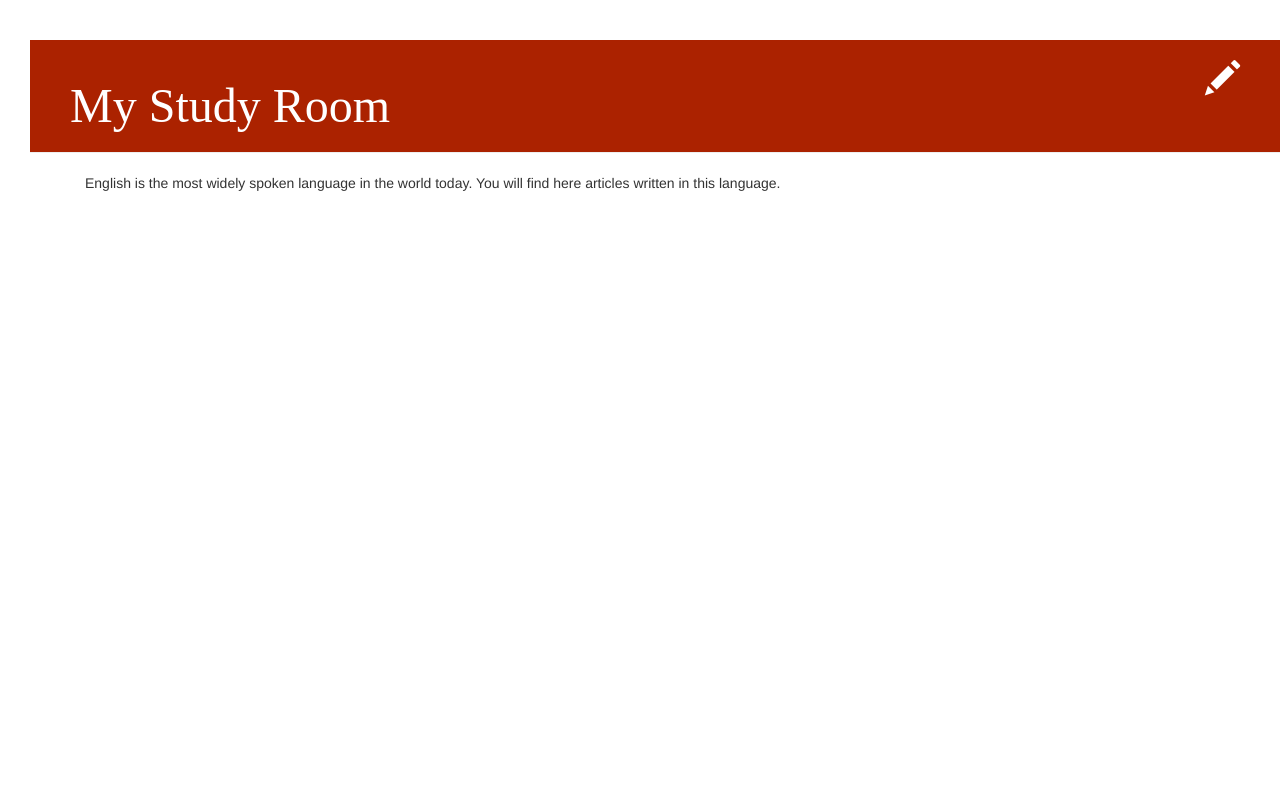
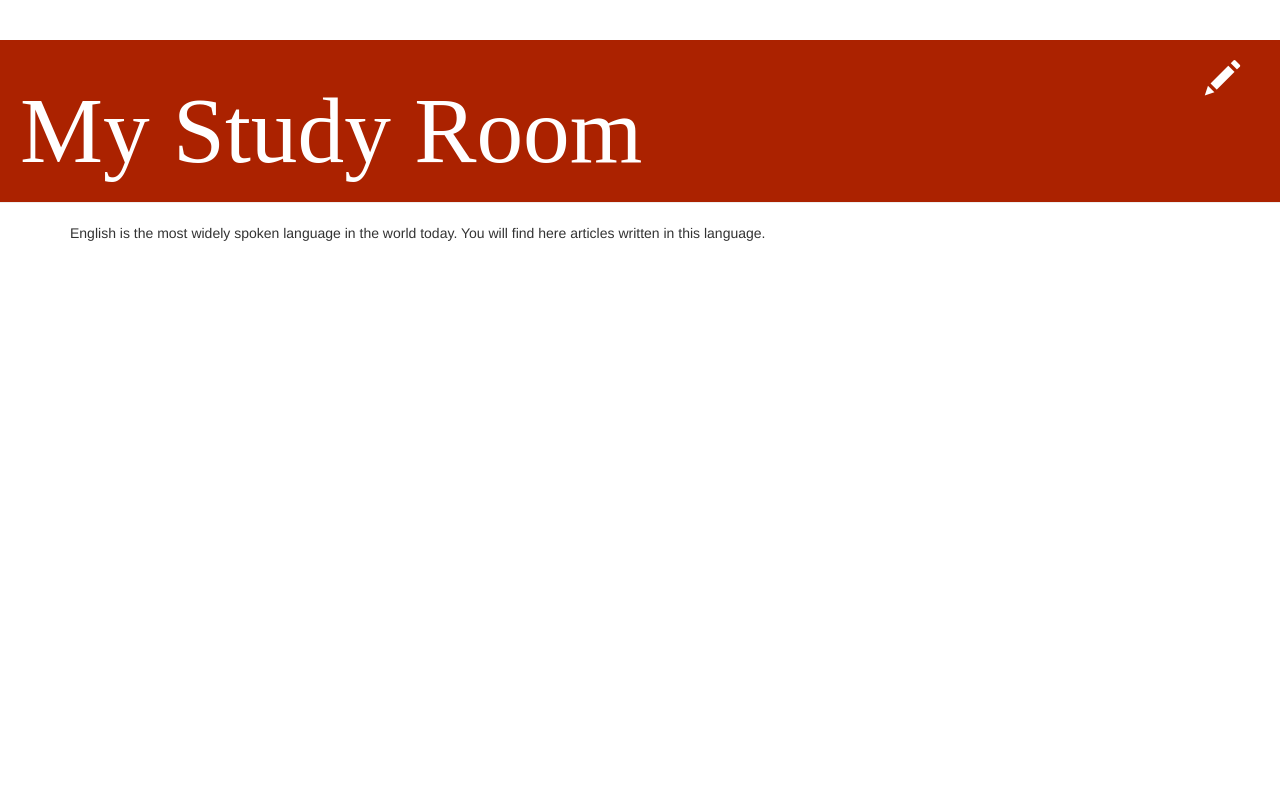
Before and after one commit to masodik/my-first-blog, a Django app: template blog/templates/blog/english.html in a window 1280 px wide. Run offline with Django 3.2, Linux system fonts and the light colour scheme; the template is opened without the code that fills it, so the values that code supplies are empty; some libraries are stand-ins or nearby versions.

Commit message:
Twenty-third

```diff
--- a/blog/static/css/blog.css
+++ b/blog/static/css/blog.css
@@ -4,18 +4,18 @@ h1 a {
 }
 
 body {
-    padding-left : 30px;
+    padding-left : 0px;
 }
 
 .page-header {
 	background-color: #ab2200;
 	margin-top: 0;
-	padding: 20px 20px 20px 40px;
+	padding: 20px 20px 20px 20px;
 }
 
 .page-header h1, .page-header h1 a, .page-header h1 a:visited, .page-header h1 a:active {
 	color: #ffffff;
-	font-size: 36pt;
+	font-size: 70pt;
 	text-decoration: none;
 }
 
```
